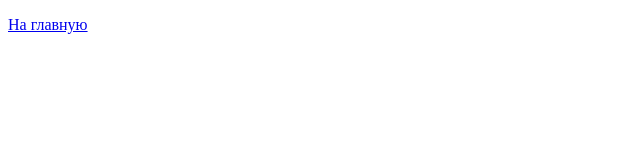
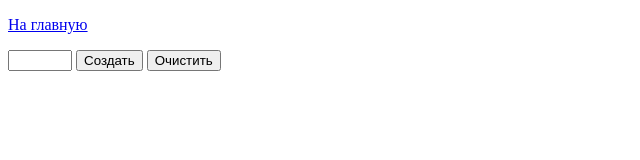
Before and after one commit to ErihKoh/goit-js-hw-07, a plain HTML site: page 08-task.html in a window 1280 px wide. Shown: the whole page, without its empty margins (0-640 px from the left). Drawn offline with Linux system fonts and the light colour scheme.

Commit message:
йцук

```diff
--- a/08-task.html
+++ b/08-task.html
@@ -8,6 +8,13 @@
 
   <body>
     <p><a href="/">На главную</a></p>
+    <div id="controls">
+      <input type="number" min="0" max="100" step="1" />
+      <button type="button" data-action="render">Создать</button>
+      <button type="button" data-action="destroy">Очистить</button>
+    </div>
+
+    <div id="boxes"></div>
     <script src="./js/task-8.js" type="module"></script>
   </body>
 </html>
```
Also changed, not shown: js/task-8.js (+17 -0 lines).
